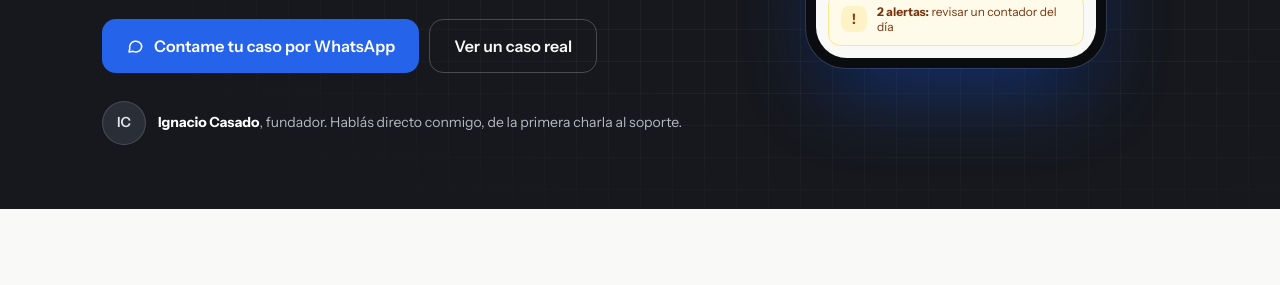
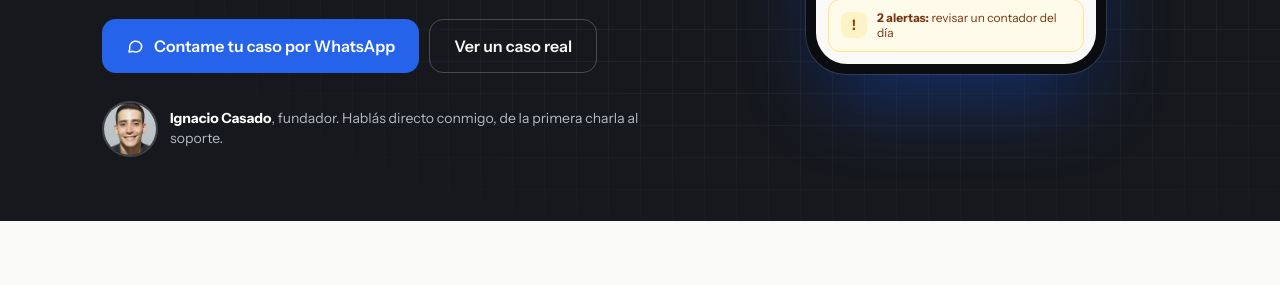
Before and after one commit to ignatalle/crdigital-web, a plain HTML site: page index.html in a window 1280 px wide. Shown: the part 515-800 px from the top of the page. Drawn offline with Linux system fonts and the light colour scheme.

Commit message:
Web: foto de Ignacio (#1)
Foto recortada a 240x240 (sin la marca de Gemini), 8 KB, servida desde el
propio sitio (la CSP solo permite imágenes propias). Bloque del fundador a
56 px. Probado en 390 px y 1300 px.


Claude-Session: https://claude.ai/code/session_012FyNYKBkSinbBZD4uyxpQB

Co-authored-by: Claude <noreply@anthropic.com>

```diff
--- a/index.html
+++ b/index.html
@@ -112,7 +112,7 @@ Contame tu caso por WhatsApp</a>
 <a class="btn btn-ghost" href="#ejemplo">Ver un caso real</a>
 </div>
 <div style="display: flex; align-items: center; gap: 12px; padding-top: 6px">
-<span aria-hidden="true" style="width: 44px; height: 44px; flex: 0 0 44px; border-radius: 22px; background: #2A2E37; border: 1px solid rgba(255,255,255,.14); display: flex; align-items: center; justify-content: center; font-weight: 600; font-size: 14px; color: #E5E7EB">IC</span>
+<img src="/img/ignacio-casado.jpg" alt="Ignacio Casado" width="56" height="56" style="width: 56px; height: 56px; flex: 0 0 56px; border-radius: 28px; object-fit: cover; border: 2px solid rgba(255,255,255,.18)">
 <span style="font-size: 14px; line-height: 1.4; color: #B4B9C2"><b style="color: #FFFFFF">Ignacio Casado</b>, fundador. Hablás directo conmigo, de la primera charla al soporte.</span>
 </div>
 </div>
```
Also changed, not shown: img/ignacio-casado.jpg (added), 1 other file.
